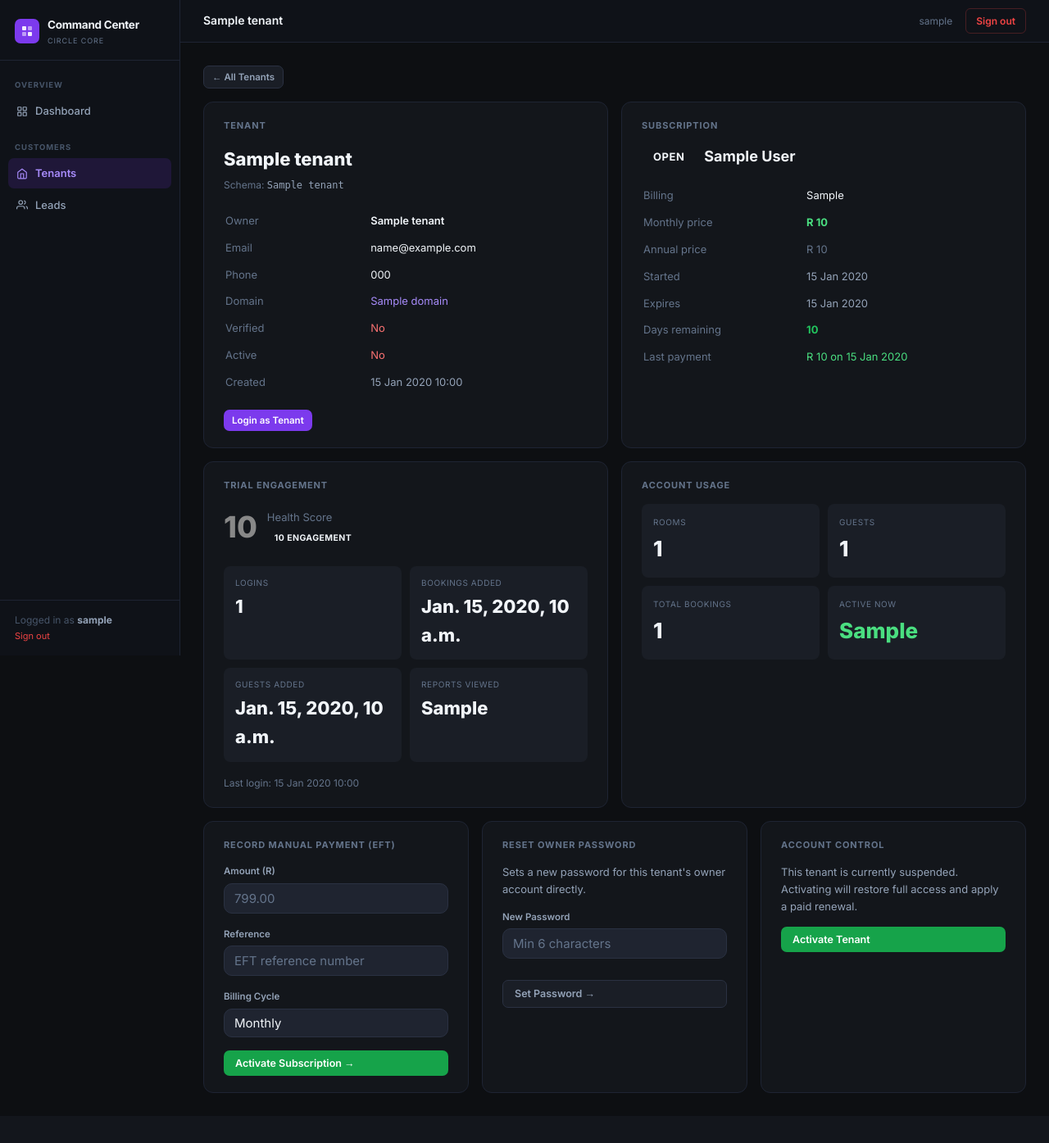
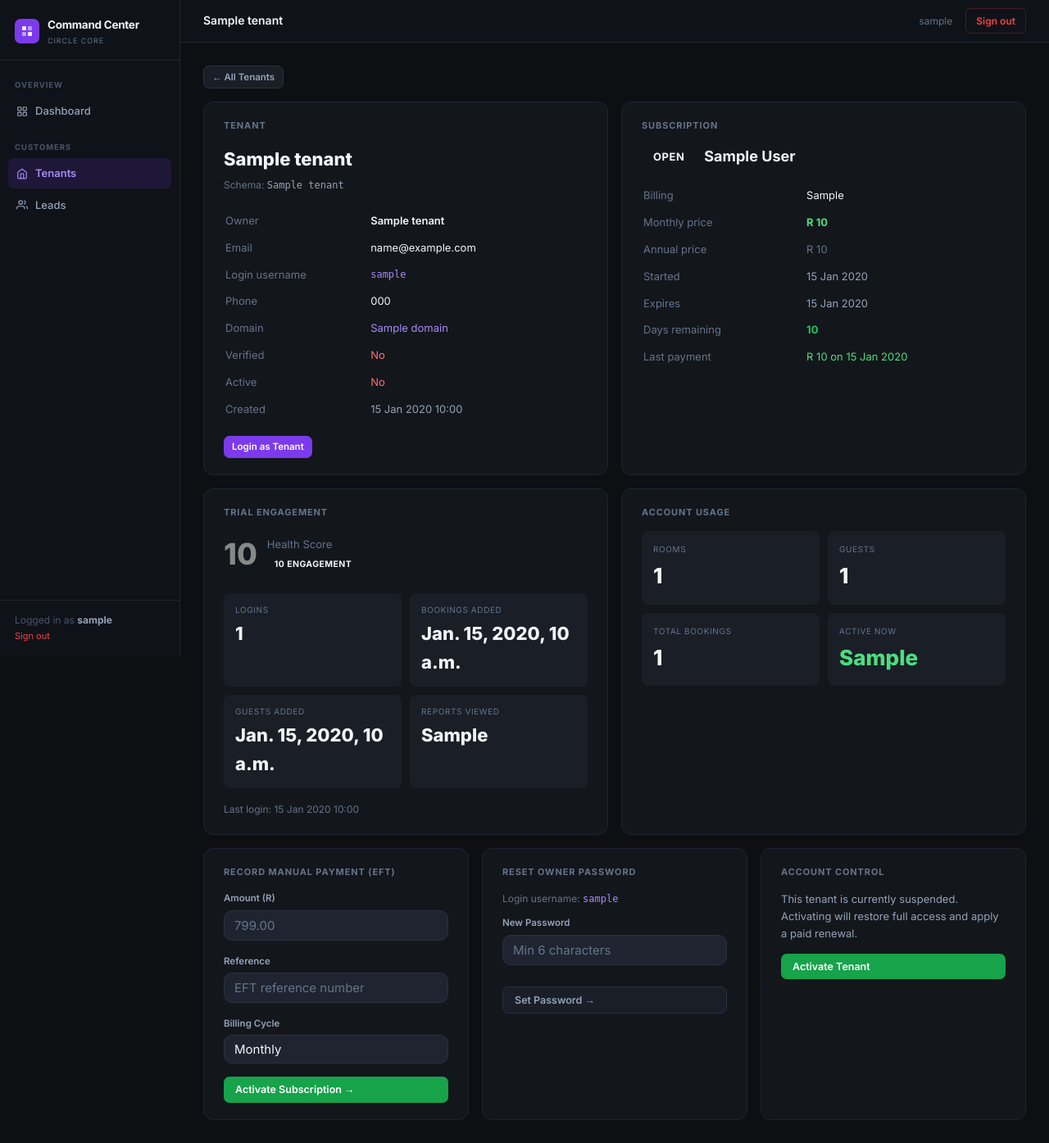
Before and after one commit to applejazzsa/Circle-Core-Guest-House-, a Django app: template templates/command/tenant_detail.html in a window 1280 px wide. Shown: the whole page at 82% size. Before the commit the page ends 1334 px from the top, so only its background shows below. Run offline with Django 4.2, Linux system fonts and the light colour scheme; the template is opened without the code that fills it: most values are stand-ins (such as "Sample title", 1, 10 or a date in 2020).

Commit message:
Show tenant owner username in Command Center + set-password card
Fetches the actual login username from the tenant schema and displays
it in both the Tenant Info table and the Reset Owner Password card so
admins always know the exact username to give to the tenant owner.

Co-Authored-By: Claude Sonnet 4.6 <noreply@anthropic.com>

```diff
--- a/templates/command/tenant_detail.html
+++ b/templates/command/tenant_detail.html
@@ -21,6 +21,11 @@
     <table style="width:100%;font-size:13px;">
       <tr><td style="color:#64748b;padding:5px 0;width:40%;">Owner</td><td style="color:#f1f5f9;font-weight:600;">{{ tenant.owner_name }}</td></tr>
       <tr><td style="color:#64748b;padding:5px 0;">Email</td><td style="color:#f1f5f9;">{{ tenant.owner_email }}</td></tr>
+      {% if owner_username %}
+      <tr><td style="color:#64748b;padding:5px 0;">Login username</td>
+        <td><code style="color:#a78bfa;font-size:12px;word-break:break-all;">{{ owner_username }}</code></td>
+      </tr>
+      {% endif %}
       {% if tenant.owner_phone %}<tr><td style="color:#64748b;padding:5px 0;">Phone</td><td style="color:#f1f5f9;">{{ tenant.owner_phone }}</td></tr>{% endif %}
       <tr><td style="color:#64748b;padding:5px 0;">Domain</td>
         <td>
@@ -182,9 +187,11 @@
   <!-- Set Password -->
   <div class="cc-card">
     <div class="cc-card-title">Reset Owner Password</div>
-    <p style="font-size:13px;color:#94a3b8;margin-bottom:14px;">
-      Sets a new password for this tenant's owner account directly.
-    </p>
+    {% if owner_username %}
+    <div style="font-size:12px;color:#64748b;margin-bottom:10px;">
+      Login username: <code style="color:#a78bfa;">{{ owner_username }}</code>
+    </div>
+    {% endif %}
     <form method="post" action="/command/tenants/{{ tenant.schema_name }}/set-password/">
       {% csrf_token %}
       <label class="cc-label">New Password</label>
```
Also changed, not shown: command/views.py (+9 -0 lines).
